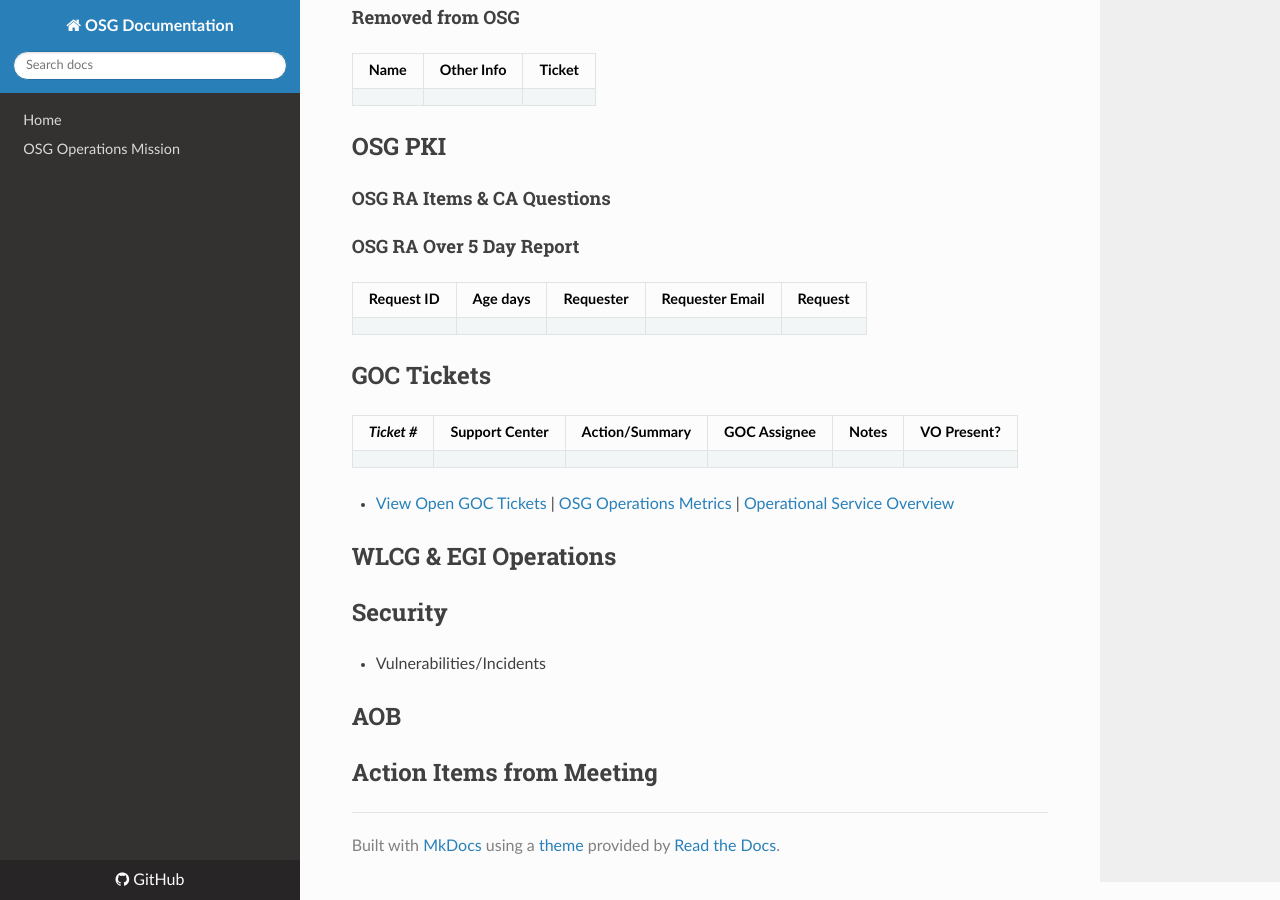
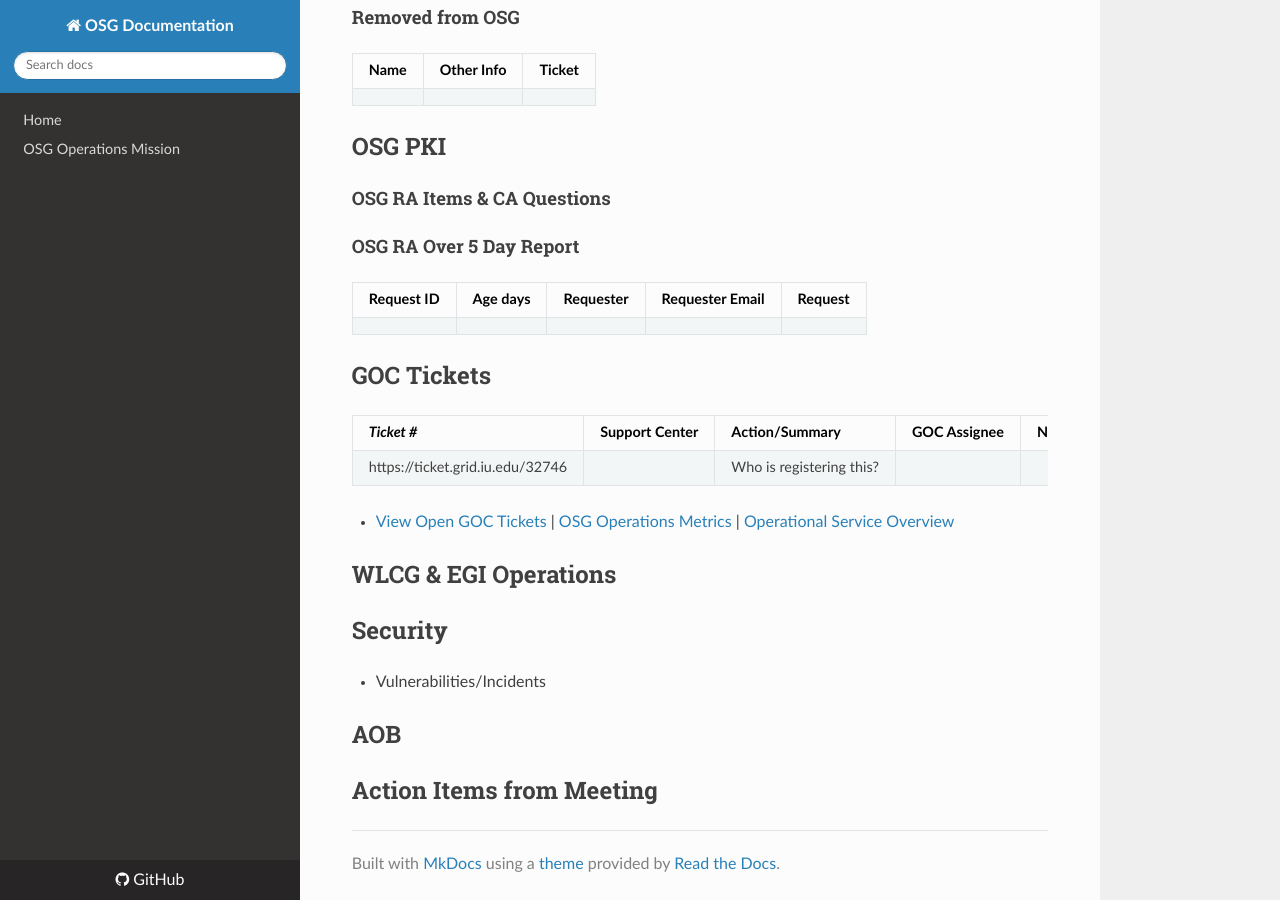
Before and after one commit to osg-htc/operations, an MkDocs documentation site: the page built from docs/WeeklyMinutes/27Feb2017.md, in a window 1280 px wide and 900 px high, scrolled down 3141 px. Built offline with MkDocs 1.6.1, drawn with Linux system fonts in a browser that asks for light colours; nearby versions of some CDN libraries; old or Windows-style settings are respelled for this version of MkDocs.

Commit message:
Update 27Feb2017.md

```diff
--- a/docs/WeeklyMinutes/27Feb2017.md
+++ b/docs/WeeklyMinutes/27Feb2017.md
@@ -72,6 +72,7 @@
 
 | *Ticket #* | Support Center | Action/Summary | GOC Assignee | Notes | VO Present? |
 | ---------- | -------------- | -------------- | ------------ | ----- | ------------------ |
+| https://ticket.grid.iu.edu/32746 | | Who is registering this? |
 
    * [View Open GOC Tickets](https://ticket.grid.iu.edu/goc/list/open) | [OSG Operations Metrics](https://twiki.grid.iu.edu/bin/view/Operations/TicketReports) | [Operational Service Overview](http://myosg.grid.iu.edu/miscstatus?count_sg_1&count_active=on&count_enabled=on&datasource=status)
 
```
